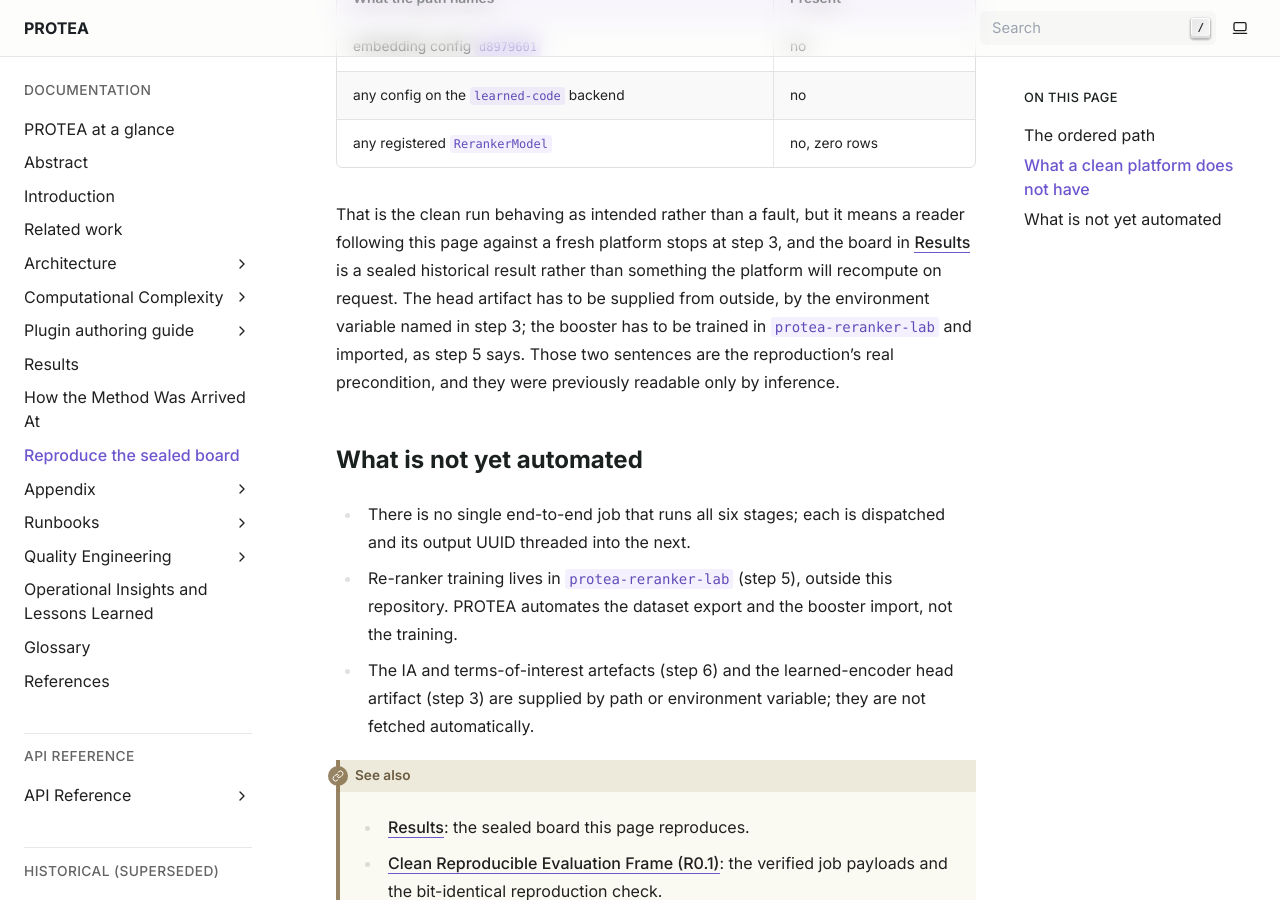
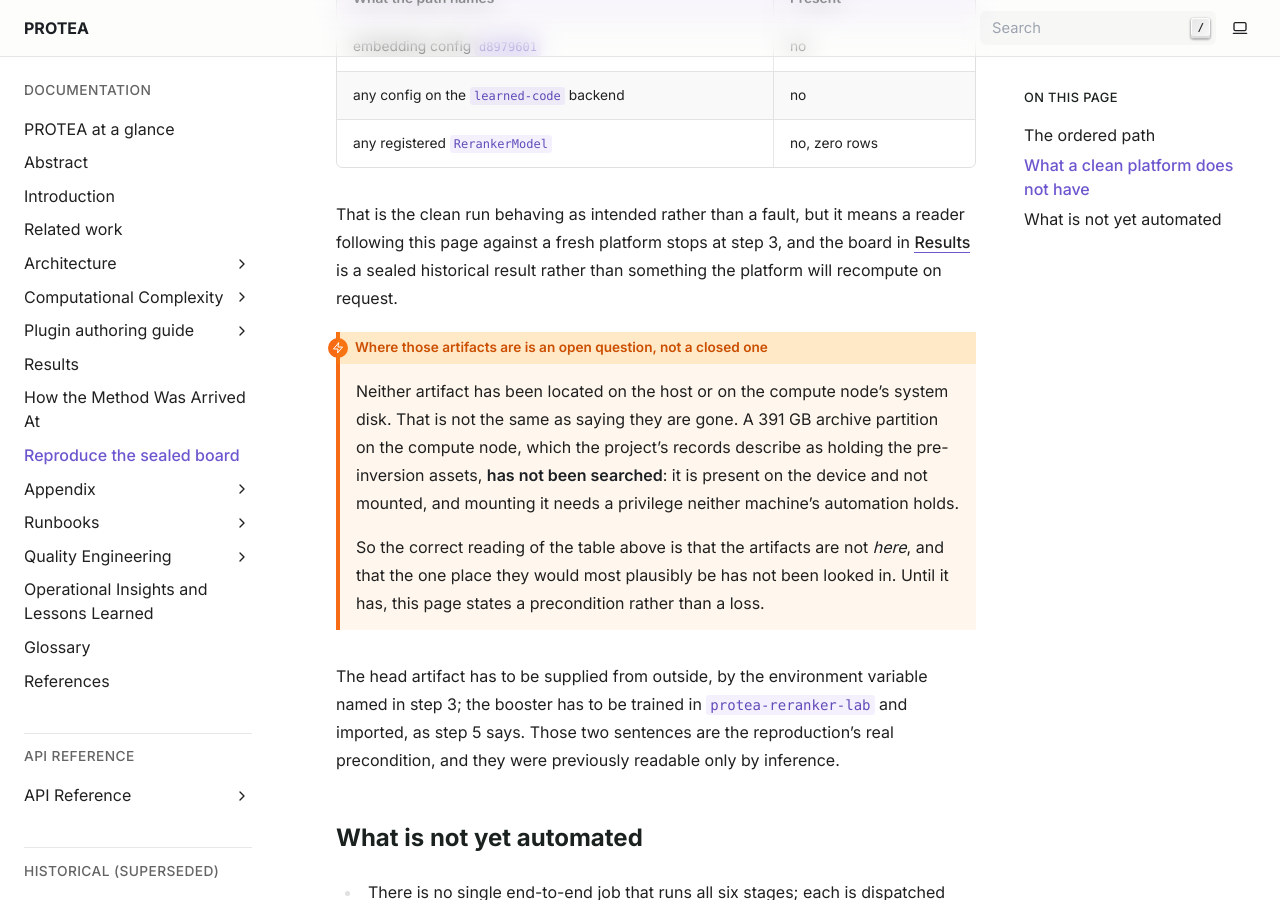
Before and after one commit to frapercan/PROTEA, a Sphinx documentation site: the page built from docs/source/operate/reproduce-the-sealed-board.rst, in a window 1280 px wide and 900 px high, scrolled down 2159 px. Built offline with Sphinx 7.4.7, drawn with Linux system fonts in a browser that asks for light colours.

Commit message:
docs(operate): the artifact search is pending, not negative
The precondition added earlier reads as a finding. It is half of one. Neither
artifact has been located on the host or on the compute node's system disk, but
a 391 GB archive partition on the compute node, which the project's records
describe as holding the pre-inversion assets, has not been searched. It is
present on the device and not mounted, and mounting it needs a privilege
neither machine's automation holds.

'The artifacts are not here' and 'the artifacts are lost' are different
statements and only the first is verified. A page that states the first in a
tone that reads as the second would be the same failure this campaign has been
correcting all day, one step further along: a claim standing further than its
evidence.

```diff
--- a/docs/source/operate/reproduce-the-sealed-board.rst
+++ b/docs/source/operate/reproduce-the-sealed-board.rst
@@ -99,11 +99,26 @@ Checked against the running instance on 2026-08-23, which was stood up clean on
 That is the clean run behaving as intended rather than a fault, but it means a
 reader following this page against a fresh platform stops at step 3, and the
 board in :doc:`/results` is a sealed historical result rather than something the
-platform will recompute on request. The head artifact has to be supplied from
-outside, by the environment variable named in step 3; the booster has to be
-trained in ``protea-reranker-lab`` and imported, as step 5 says. Those two
-sentences are the reproduction's real precondition, and they were previously
-readable only by inference.
+platform will recompute on request.
+
+.. admonition:: Where those artifacts are is an open question, not a closed one
+   :class: warning
+
+   Neither artifact has been located on the host or on the compute node's
+   system disk. That is not the same as saying they are gone. A 391 GB archive
+   partition on the compute node, which the project's records describe as
+   holding the pre-inversion assets, **has not been searched**: it is present
+   on the device and not mounted, and mounting it needs a privilege neither
+   machine's automation holds.
+
+   So the correct reading of the table above is that the artifacts are not
+   *here*, and that the one place they would most plausibly be has not been
+   looked in. Until it has, this page states a precondition rather than a loss.
+
+The head artifact has to be supplied from outside, by the environment variable
+named in step 3; the booster has to be trained in ``protea-reranker-lab`` and
+imported, as step 5 says. Those two sentences are the reproduction's real
+precondition, and they were previously readable only by inference.
 
 What is not yet automated
 -------------------------
```
